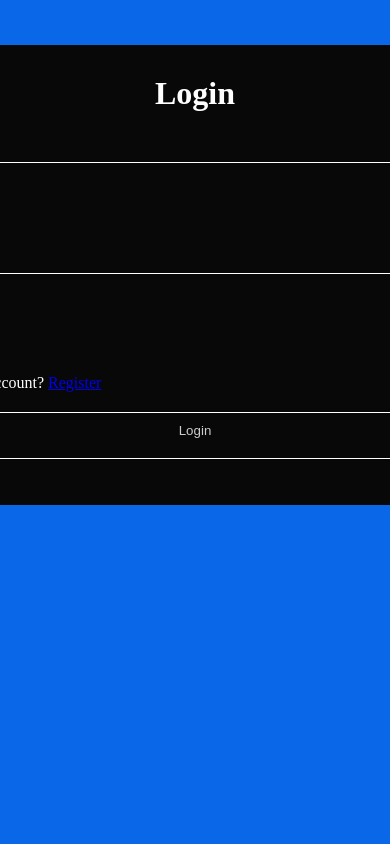
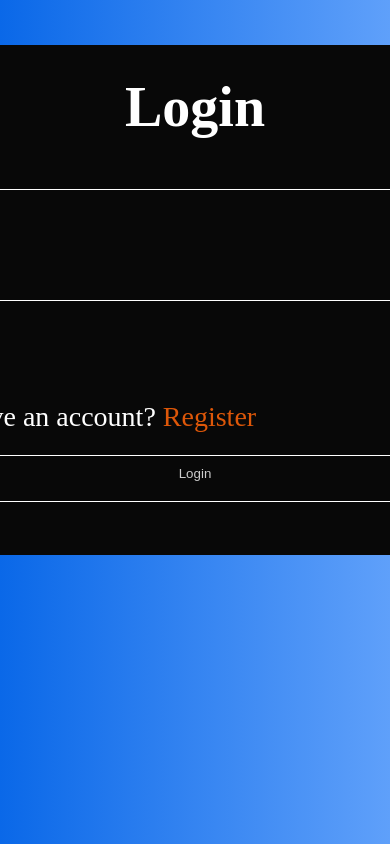
Before and after one commit to Vanshitasingh/Firebase-node, a PHP site: page /login.html in a window 390 px wide; the page is wider, and only the part inside the window is pictured. Run offline with PHP 8.4, Linux system fonts and the light colour scheme; some libraries are stand-ins or nearby versions.

Commit message:
Responsive

```diff
--- a/login.css
+++ b/login.css
@@ -3,10 +3,15 @@
   padding: 0;
 }
 body{
-  background: #0a68e8;
+  background: linear-gradient(
+        to right,
+        #0a68e8,
+        #5fa0fa
+    );
   display: flex;
   align-items: center;
   justify-content: center;
+  font-size: 1.75rem;
 }
 .content{
   width: 800px;
@@ -47,9 +52,13 @@ body{
 ::placeholder{
   color: rgb(185, 185, 185);
 }
+a{
+  text-decoration: none;
+  color: rgb(221, 87, 9);
+}
 .log{
   width: 600px;
-  height: 400px;
+  height: 450px;
   background-color: #080808;
   margin: 7% auto;
   padding: 30px 20px;
@@ -91,3 +100,10 @@ button{
 .content .full{
   grid-column: 1/3;
 }
+
+@media (max-width:780px){
+  body{
+
+  font-size: 1.75rem;
+  }
+}
```
